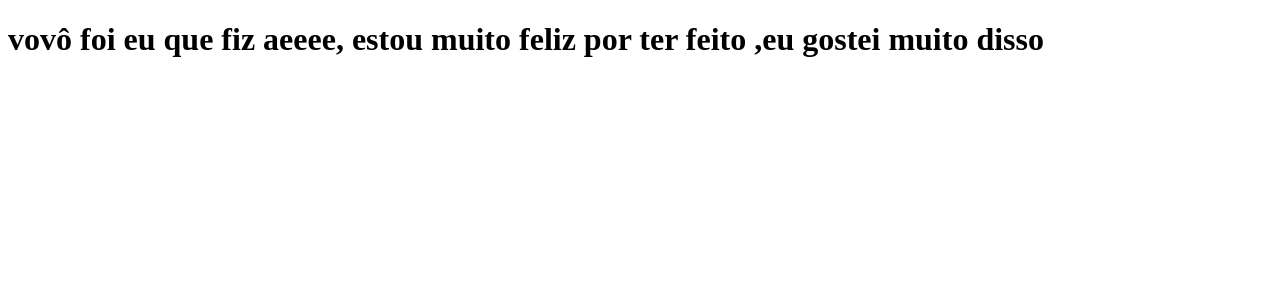
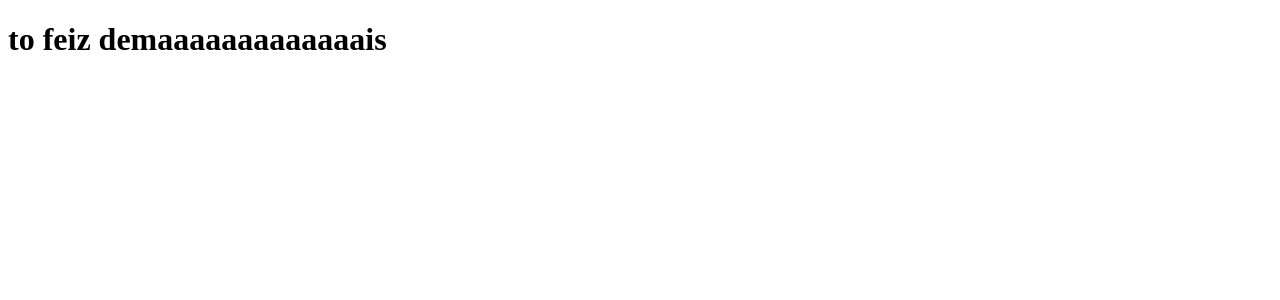
Before and after one commit to superprogramador31/clone-tabnews, a Next.js app: page / in a window 1280 px wide. Shown: the top 300 px of the page. Built offline with nearby package versions, Linux system fonts and the light colour scheme.

Commit message:
adiciona pagina inicial

```diff
--- a/pages/index.js
+++ b/pages/index.js
@@ -1,8 +1,9 @@
 function Home() {
     return <div>
         <h1>
-            vovô foi eu que fiz aeeee,
-            estou muito feliz por ter feito ,eu gostei muito disso
+            to feiz demaaaaaaaaaaaaais
+
+
         </h1>
     </div>
 }
```
